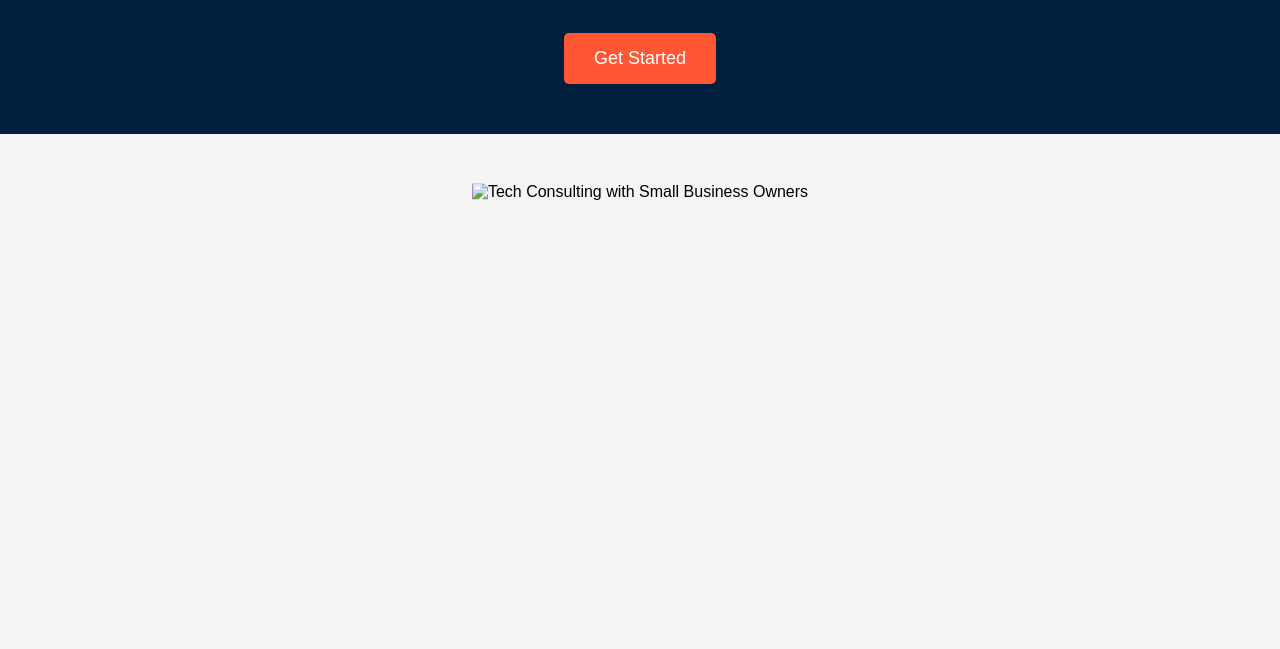
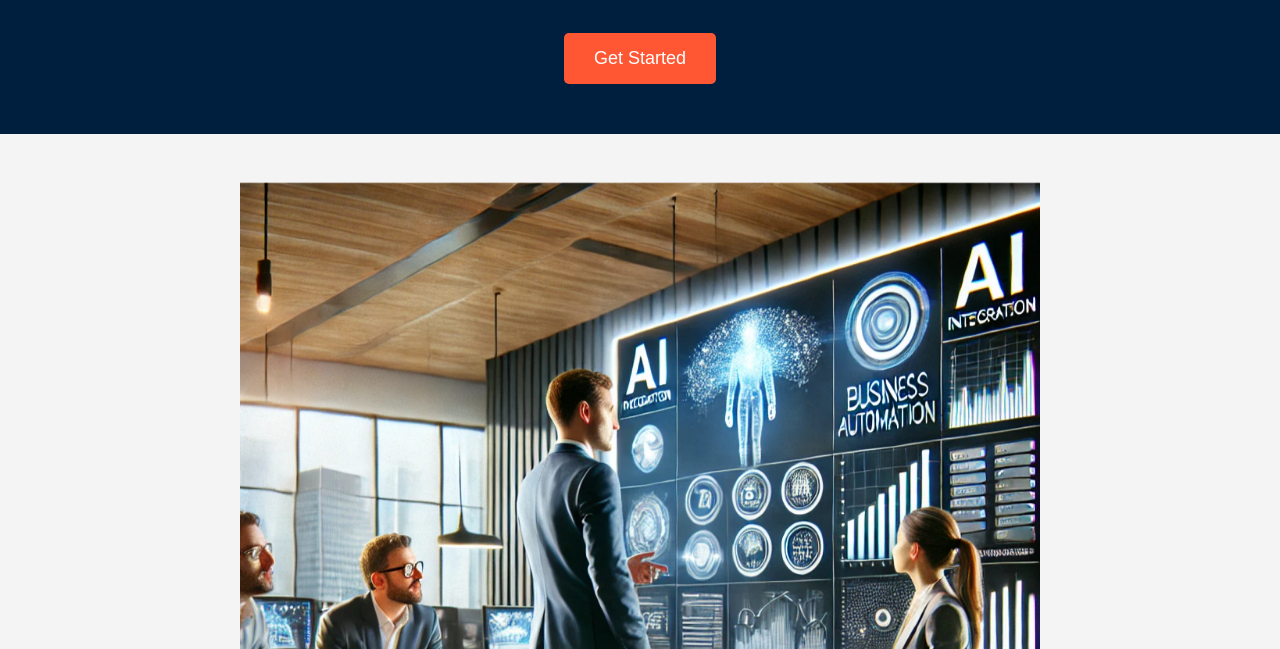
Before and after one commit to Thtguybra/Visiondatalink, a plain HTML site: page index.html in a window 1280 px wide. Shown: the part 151-800 px from the top of the page. Drawn offline with Linux system fonts and the light colour scheme.

Commit message:
Update index.html

```diff
--- a/index.html
+++ b/index.html
@@ -15,7 +15,8 @@
     </header>
 
     <section class="hero">
-        <img src="images/tech-consulting.jpg" id="moving-image" alt="Tech Consulting with Small Business Owners">
+        <!-- Updated image reference -->
+        <img src="Tech-consulting.jpg" id="moving-image" alt="Tech Consulting with Small Business Owners">
     </section>
 
     <script src="script.js"></script>
```
